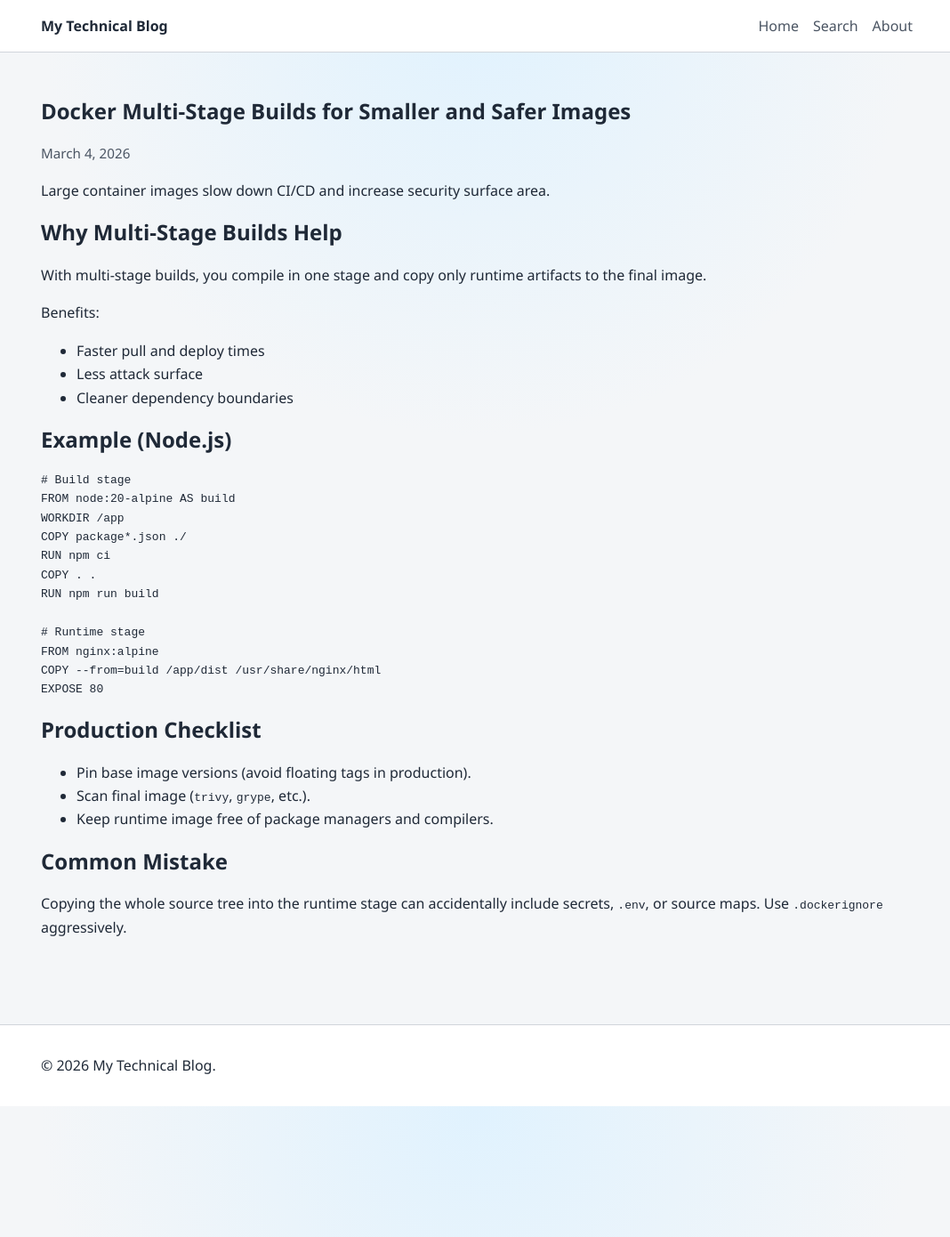
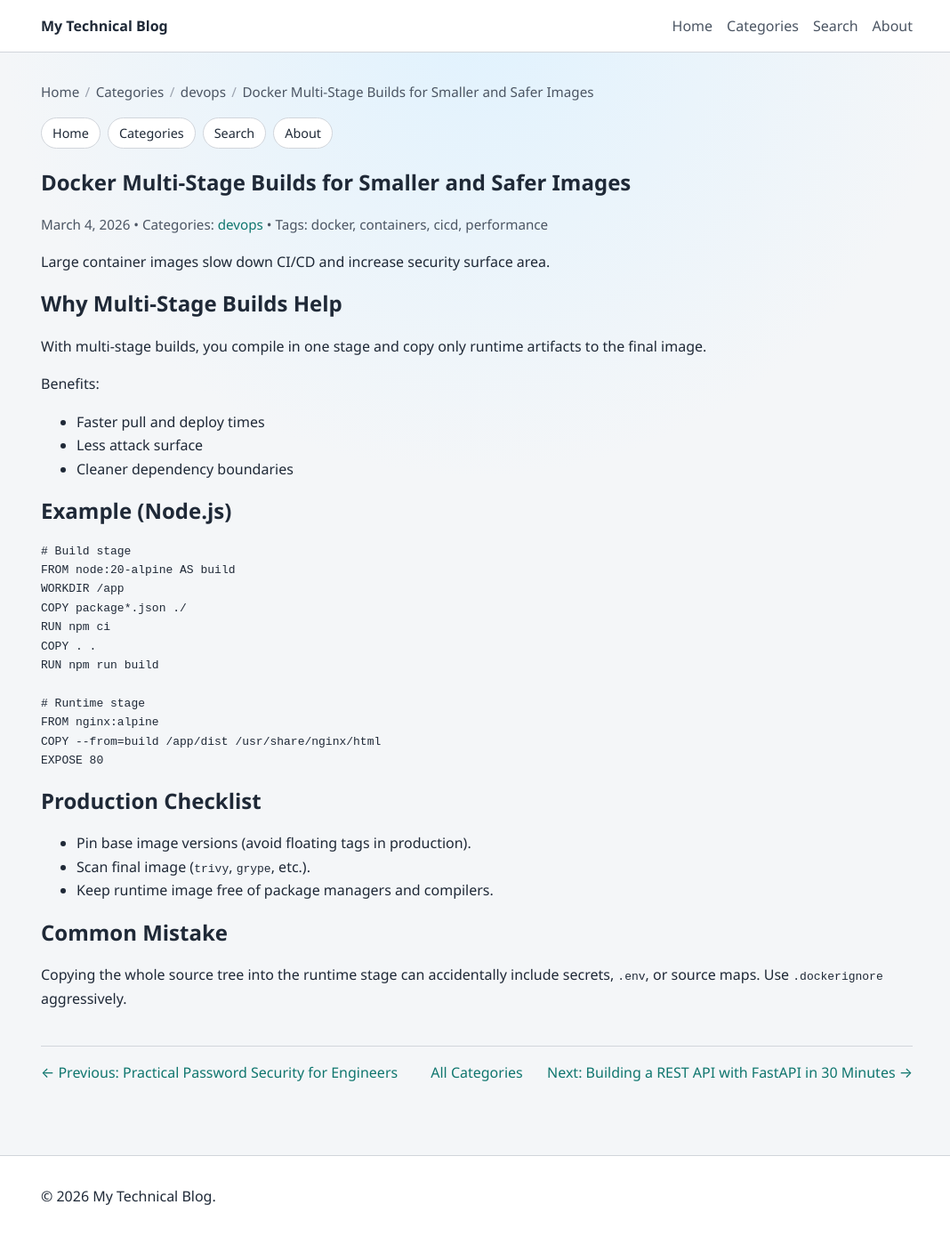
Before and after one commit to ddingpy/myblog, a Jekyll site: the page built from _posts/2026-03-04-docker-multi-stage-builds-for-smaller-images.md, in a window 1280 px wide. Shown: the whole page at 89% size, without its empty margins (104-1172 px from the left). Built offline with Jekyll 4.4.1, drawn with Linux system fonts in a browser that asks for light colours.

Commit message:
feat(blog): add category listing page and navigation enhancements

```diff
--- a/_layouts/default.html
+++ b/_layouts/default.html
@@ -12,6 +12,7 @@
         <a class="site-title" href="{{ '/' | relative_url }}">{{ site.title }}</a>
         <nav class="site-nav" aria-label="Main navigation">
           <a href="{{ '/' | relative_url }}">Home</a>
+          <a href="{{ '/categories/' | relative_url }}">Categories</a>
           <a href="{{ '/search/' | relative_url }}">Search</a>
           <a href="{{ '/about/' | relative_url }}">About</a>
         </nav>
@@ -19,6 +20,33 @@
     </header>
 
     <main class="container">
+      <nav class="breadcrumb" aria-label="Breadcrumb">
+        <a href="{{ '/' | relative_url }}">Home</a>
+        {% if page.url != '/' %}
+          <span class="breadcrumb-separator">/</span>
+          {% if page.collection == "posts" %}
+            <a href="{{ '/categories/' | relative_url }}">Categories</a>
+            {% if page.categories and page.categories.size > 0 %}
+              {% assign primary_category = page.categories[0] %}
+              {% assign primary_category_slug = primary_category | slugify %}
+              <span class="breadcrumb-separator">/</span>
+              <a href="{{ '/categories/#' | append: primary_category_slug | relative_url }}">{{ primary_category }}</a>
+            {% endif %}
+            <span class="breadcrumb-separator">/</span>
+            <span aria-current="page">{{ page.title }}</span>
+          {% else %}
+            <span aria-current="page">{{ page.title | default: page.url }}</span>
+          {% endif %}
+        {% endif %}
+      </nav>
+
+      <nav class="section-nav" aria-label="Quick navigation">
+        <a href="{{ '/' | relative_url }}">Home</a>
+        <a href="{{ '/categories/' | relative_url }}">Categories</a>
+        <a href="{{ '/search/' | relative_url }}">Search</a>
+        <a href="{{ '/about/' | relative_url }}">About</a>
+      </nav>
+
       {{ content }}
     </main>
 
--- a/_layouts/post.html
+++ b/_layouts/post.html
@@ -4,7 +4,35 @@ layout: default
 <article class="post">
   <header>
     <h1>{{ page.title }}</h1>
-    <p class="post-meta">{{ page.date | date: "%B %-d, %Y" }}</p>
+    <p class="post-meta">
+      {{ page.date | date: "%B %-d, %Y" }}
+      {% if page.categories.size > 0 %}
+        • Categories:
+        {% for category in page.categories %}
+          {% assign category_slug = category | slugify %}
+          <a class="meta-link" href="{{ '/categories/#' | append: category_slug | relative_url }}">{{ category }}</a>{% unless forloop.last %}, {% endunless %}
+        {% endfor %}
+      {% endif %}
+      {% if page.tags.size > 0 %}
+        • Tags: {{ page.tags | join: ", " }}
+      {% endif %}
+    </p>
   </header>
   {{ content }}
+
+  <nav class="post-pager" aria-label="Post navigation">
+    <div class="post-pager-slot">
+      {% if page.previous %}
+        <a href="{{ page.previous.url | relative_url }}">← Previous: {{ page.previous.title }}</a>
+      {% endif %}
+    </div>
+    <div class="post-pager-slot post-pager-center">
+      <a href="{{ '/categories/' | relative_url }}">All Categories</a>
+    </div>
+    <div class="post-pager-slot post-pager-right">
+      {% if page.next %}
+        <a href="{{ page.next.url | relative_url }}">Next: {{ page.next.title }} →</a>
+      {% endif %}
+    </div>
+  </nav>
 </article>
--- a/assets/css/style.css
+++ b/assets/css/style.css
@@ -71,6 +71,53 @@ main.container {
   padding: 2rem 0;
 }
 
+.breadcrumb {
+  display: flex;
+  flex-wrap: wrap;
+  align-items: center;
+  gap: 0.4rem;
+  margin: 0 0 1rem;
+  color: var(--muted);
+  font-size: 0.95rem;
+}
+
+.breadcrumb a {
+  color: var(--muted);
+  text-decoration: none;
+}
+
+.breadcrumb a:hover,
+.breadcrumb a:focus-visible {
+  color: var(--primary);
+}
+
+.breadcrumb-separator {
+  color: #9ca3af;
+}
+
+.section-nav {
+  display: flex;
+  flex-wrap: wrap;
+  gap: 0.5rem;
+  margin: 0 0 1.5rem;
+}
+
+.section-nav a {
+  background: var(--surface);
+  border: 1px solid var(--border);
+  border-radius: 999px;
+  color: var(--text);
+  font-size: 0.9rem;
+  padding: 0.28rem 0.75rem;
+  text-decoration: none;
+}
+
+.section-nav a:hover,
+.section-nav a:focus-visible {
+  border-color: var(--primary);
+  color: var(--primary);
+}
+
 h1,
 h2,
 h3 {
@@ -97,6 +144,71 @@ a {
 .post-meta {
   color: var(--muted);
   font-size: 0.95rem;
+}
+
+.meta-link {
+  color: var(--primary);
+  text-decoration: none;
+}
+
+.meta-link:hover,
+.meta-link:focus-visible {
+  text-decoration: underline;
+}
+
+.category-index {
+  display: flex;
+  flex-wrap: wrap;
+  gap: 0.5rem;
+  list-style: none;
+  padding: 0;
+  margin: 1rem 0 2rem;
+}
+
+.category-index li {
+  background: var(--surface);
+  border: 1px solid var(--border);
+  border-radius: 999px;
+  padding: 0.35rem 0.8rem;
+}
+
+.category-index a {
+  text-decoration: none;
+}
+
+.category-count {
+  color: var(--muted);
+  margin-left: 0.2rem;
+}
+
+.category-section {
+  margin-top: 2.2rem;
+  scroll-margin-top: 80px;
+}
+
+.post-pager {
+  display: grid;
+  gap: 0.8rem;
+  grid-template-columns: 1fr auto 1fr;
+  margin-top: 2.5rem;
+  padding-top: 1rem;
+  border-top: 1px solid var(--border);
+}
+
+.post-pager-slot {
+  min-width: 0;
+}
+
+.post-pager-center {
+  text-align: center;
+}
+
+.post-pager-right {
+  text-align: right;
+}
+
+.post-pager a {
+  text-decoration: none;
 }
 
 .search-box {
@@ -131,4 +243,13 @@ a {
     flex-direction: column;
     align-items: flex-start;
   }
+
+  .post-pager {
+    grid-template-columns: 1fr;
+  }
+
+  .post-pager-center,
+  .post-pager-right {
+    text-align: left;
+  }
 }
```
Also changed, not shown: categories.md (added, +38 -0 lines), index.md (+13 -1 lines), README.md.
